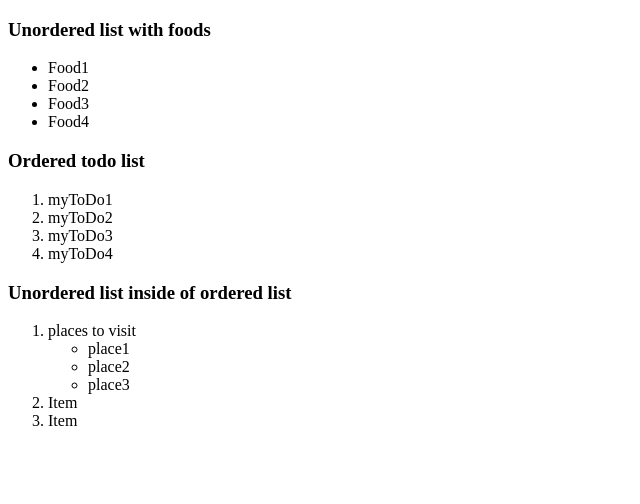
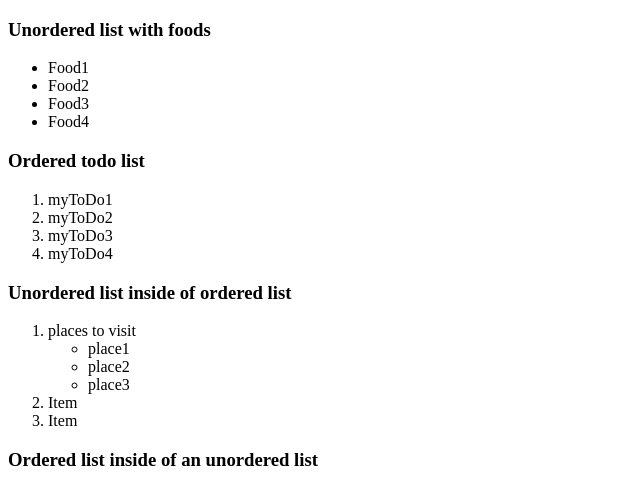
Before and after one commit to Nazso/links-and-images, a plain HTML site: page Lists/index.html in a window 1280 px wide. Shown: the whole page, without its empty margins (0-640 px from the left). Drawn offline with Linux system fonts and the light colour scheme.

Commit message:
page with lists

```diff
--- a/Lists/index.html
+++ b/Lists/index.html
@@ -38,5 +38,8 @@
             <li>Item</li>
         </ol>
     </section>
+    <section>
+        <h3>Ordered list inside of an unordered list</h3>
+    </section>
 </body>
 </html>
```
